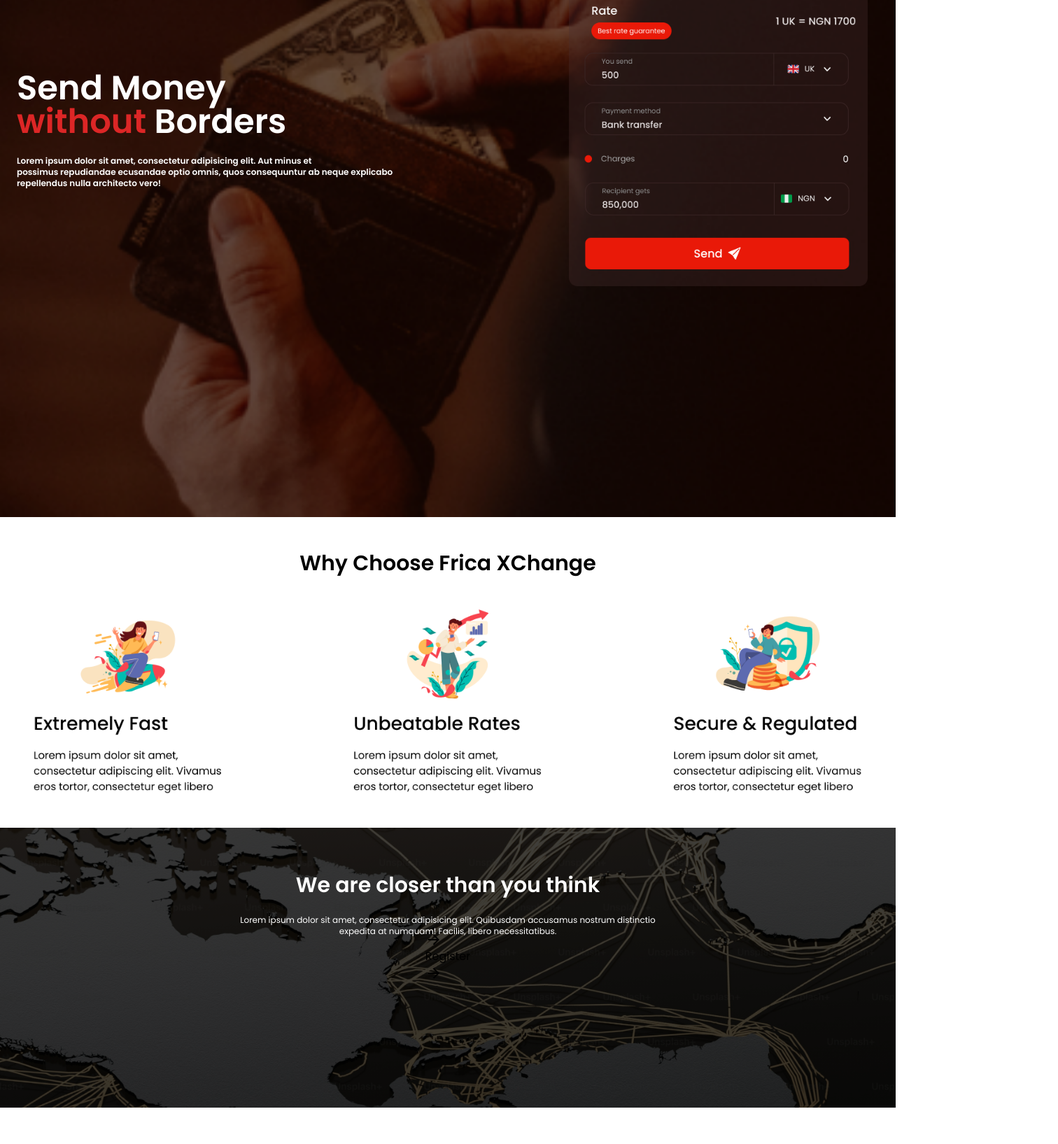
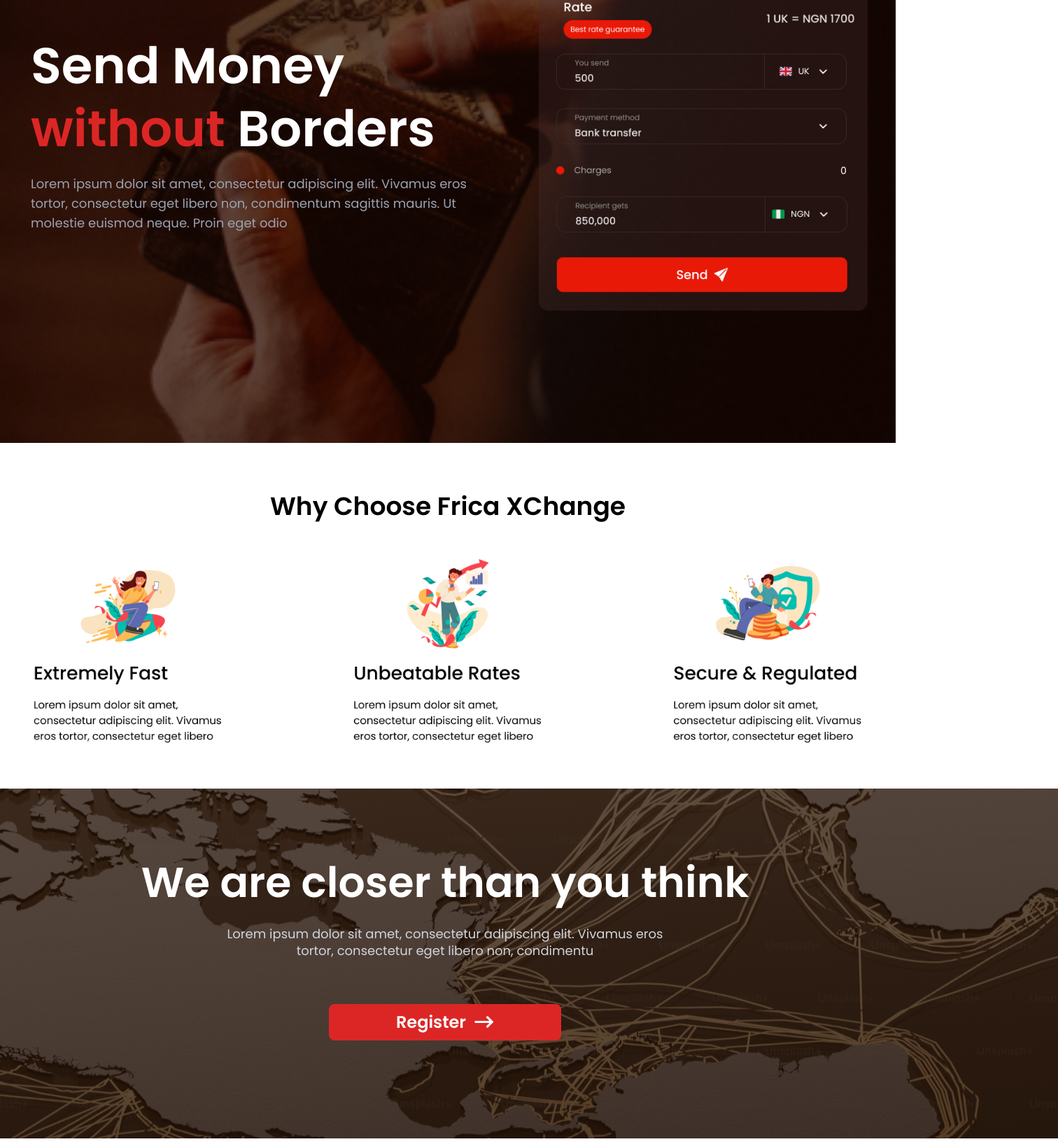
Before and after one commit to Ultimate-Guru/cosmo-remit, a React (Vite) app: page / in a window 1280 px wide. Shown: the part 125-1760 px from the top of the page at 70% size, 1512 px wide, since content can reach past the window. Built offline with nearby package versions, Linux system fonts and the light colour scheme; the HTML template or start-up script is replaced by a standard one.

Commit message:
made all these pages to be right with the fonts and sizes and spacing of the elements

```diff
--- a/src/components/CloserThanYouThink/Closer.jsx
+++ b/src/components/CloserThanYouThink/Closer.jsx
@@ -2,36 +2,35 @@
 import React from "react";
 import { NavLink } from "react-router-dom";
 import BgImg from '../../assets/img/Rectangle 14.png';
-// import './Closer.css'
+import Svg from '../../assets/img/Vector.svg'
 
 function Closer() {
     const bgImage = {
-        backgroundImage: `linear-gradient(rgba(0, 0, 0, 0.75), rgba(0, 0, 0, 0.75)), url(${BgImg})`,
+        backgroundImage: `linear-gradient(rgba(40, 20, 8, 0.75), rgba(40, 20, 8, 0.75)), url(${BgImg})`,
         backgroundPosition: 'center',
         backgroundRepeat: 'no-repeat',
         backgroundSize: 'cover',
-        height: '50vh',
-        width: '100%'
-      };
-    return(
-        <div style={bgImage} className="text-center p-16">
-            <h2 className="mb-6 text-white text-3xl font-bold text-center">We are closer than you think</h2>
-            <p className="mt-2 text-white h-6 text-xs">
-                Lorem ipsum dolor sit amet, consectetur adipisicing elit. Quibusdam accusamus nostrum distinctio <br /> expedita at numquam! Facilis, libero necessitatibus.
-            </p>
-            <NavLink to={'/SignUp'} className='text'>
-            <button className="animated-button">
-                        <svg viewBox="0 0 24 24" className="arr-2 w-6 h-6" xmlns="http://www.w3.org/2000/svg">
-                            <path d="M16.1716 10.9999L10.8076 5.63589L12.2218 4.22168L20 11.9999L12.2218 19.778L10.8076 18.3638L16.1716 12.9999H4V10.9999H16.1716Z" />
-                        </svg>
-                        <span className="text">Register</span>
+        width: '1512px',
+        height: '500px',
+    };
 
-                        <span className="circle"></span>
-                        <svg viewBox="0 0 24 24" className="arr-1 w-6 h-6" xmlns="http://www.w3.org/2000/svg">
-                            <path d="M16.1716 10.9999L10.8076 5.63589L12.2218 4.22168L20 11.9999L12.2218 19.778L10.8076 18.3638L16.1716 12.9999H4V10.9999H16.1716Z" />
-                        </svg>
-            </button>
-            </NavLink>
+    return (
+        <div style={bgImage} className="text-center p-16 leading-loose">
+            <div className="flex items-center justify-center flex-col mr-60 mt-10">
+                <h2 className="mb-6 text-white text-6xl font-semibold text-center">We are closer than you think</h2>
+
+                <p className="mt-2 text-gray-300 h-12 leading-6 text-lg">
+                    Lorem ipsum dolor sit amet, consectetur adipiscing elit. Vivamus eros <br /> tortor, consectetur eget libero non, condimentu
+                </p>
+
+                <NavLink to={'/SignUp'} className='text'>
+                    <button
+                        className="flex items-center justify-around gap-3 text-white bg-red-600 p-1.5 rounded-lg font-semibold text-2xl leading-7 mt-16 py-3 px-24">
+                        Register
+                        <img src={Svg} className="w-7" />
+                    </button>
+                </NavLink>
+            </div>
         </div>
     );
 }
--- a/src/components/DistanceSection/Distance.jsx
+++ b/src/components/DistanceSection/Distance.jsx
@@ -4,8 +4,8 @@
 
 const Distance = () => {
   return (
-    <div>
-        <img src={Dis} />
+    <div className='p-10'>
+        <img src={Dis} className='mt-5 mb-5' />
     </div>
   )
 }
--- a/src/components/FastestWaySection/Fastest.jsx
+++ b/src/components/FastestWaySection/Fastest.jsx
@@ -1,36 +1,37 @@
 /* eslint-disable no-unused-vars */
-import React from 'react'
-import { NavLink } from 'react-router-dom'
-import bgCoverImg from '../../assets/img/Vector.png';
+import React from "react";
+import { NavLink } from "react-router-dom";
+import bgCoverImg from "../../assets/img/Vector.png";
+import Svg from "../../assets/img/Vector.svg";
+import Vector from "../../assets/img/faster.png"
 
 const Fastest = () => {
     const BgImg = {
-        backgroundImage: `url(${bgCoverImg})`,
-        backgroundPosition: 'center',
-        backgroundRepeat: 'no-repeat',
-        backgroundSize: 'cover',
-        height: '40vh',
-        width: '100%'
-      };
-  return (
-    <div style={BgImg} className='text-center p-12'>
-        <h2 className='text-white text-xl font-semibold'>We are the fastest way to</h2>
-        <p className='font-medium text-2xl text-red-600'>send money abroad</p>
-        <NavLink to={'/SignUp'} className='text'>
-            <button className="animated-button">
-                        <svg viewBox="0 0 24 24" className="arr-2 w-6 h-6" xmlns="http://www.w3.org/2000/svg">
-                            <path d="M16.1716 10.9999L10.8076 5.63589L12.2218 4.22168L20 11.9999L12.2218 19.778L10.8076 18.3638L16.1716 12.9999H4V10.9999H16.1716Z" />
-                        </svg>
-                        <span className="text">Register</span>
+        backgroundImage: `url(${Vector})`,
+        backgroundPosition: "center",
+        backgroundRepeat: "no-repeat",
+        backgroundSize: "cover",
+        width: '1512px',
+        height: '361px',
+    };
+    return (
+        <div style={BgImg} className="text-center p-12">
+            <div className="flex items-center justify-center flex-col mr-60 mt-12">
+                <h2 className="text-white text-2xl font-medium h-9">
+                    We are the fastest way to
+                </h2>
 
-                        <span className="circle"></span>
-                        <svg viewBox="0 0 24 24" className="arr-1 w-6 h-6" xmlns="http://www.w3.org/2000/svg">
-                            <path d="M16.1716 10.9999L10.8076 5.63589L12.2218 4.22168L20 11.9999L12.2218 19.778L10.8076 18.3638L16.1716 12.9999H4V10.9999H16.1716Z" />
-                        </svg>
-            </button>
-        </NavLink>
-    </div>
-  )
-}
+                <p className="font-semibold text-4xl h-14 text-red-600">send money abroad</p>
 
-export default Fastest
+                <NavLink to={"/SignUp"} className="text">
+                    <button className="flex items-center justify-around gap-3 text-white bg-red-600 p-1.5 rounded-lg font-semibold text-2xl leading-7 mt-6 py-4 px-14">
+                        Register
+                        <img src={Svg} className="w-7" />
+                    </button>
+                </NavLink>
+            </div>
+        </div>
+    );
+};
+
+export default Fastest;
--- a/src/components/HeroSection/Hero.jsx
+++ b/src/components/HeroSection/Hero.jsx
@@ -9,21 +9,24 @@
     backgroundPosition: 'center',
     backgroundRepeat: 'no-repeat',
     backgroundSize: 'cover',
-    height: '100vh',
+    height: '694px',
     width: '100%'
   };
+
+  const ImgStyles = {
+    width: '470px'
+  }
 
   return (
     <div style={bgImage}>
       <div className='flex justify-between items-center'>
         <div className="">
-          <h1 className="text-5xl font-bold text-white p-6">Send Money <br /> <span className="text-red-600">without</span> Borders</h1>
-          <p className=" text-white font-semibold text-xs ml-6">
-            Lorem ipsum dolor sit amet, consectetur adipisicing elit. Aut minus et <br /> possimus repudiandae
-            ecusandae optio omnis, quos consequuntur ab neque explicabo <br /> repellendus nulla architecto vero!
+          <h1 className="text-7xl leading-tight font-bold text-white ml-11">Send Money <br /> <span className="text-red-600">without</span> Borders</h1>
+          <p className="text-gray-400 leading-7 font-normal text-lg ml-11 mt-5">
+            Lorem ipsum dolor sit amet, consectetur adipiscing elit. Vivamus eros <br /> tortor, consectetur eget libero non, condimentum sagittis mauris. Ut <br /> molestie euismod neque. Proin eget odio
           </p>
         </div>
-          <img src={FormImg} className='w-4/12 mr-10 mt-12' />
+        <img src={FormImg} style={ImgStyles} className='mr-10 mt-10' />
       </div>
     </div>
   )
--- a/src/components/HowItWorks/Works.jsx
+++ b/src/components/HowItWorks/Works.jsx
@@ -5,7 +5,7 @@
 const Works = () => {
   return (
     <div className='p-12'>
-        <img src={Working}/>
+        <img src={Working} className='mb-10'/>
     </div>
   )
 }
--- a/src/components/NewsFAQ/Faq.jsx
+++ b/src/components/NewsFAQ/Faq.jsx
@@ -5,7 +5,7 @@
 const Faq = () => {
   return (
     <div className='mt-14 mr-12'>
-        <img src={News} />
+        <img src={News} className='mt-14 mb-14'/>
     </div>
   )
 }
--- a/src/components/Subscribe/Footer.jsx
+++ b/src/components/Subscribe/Footer.jsx
@@ -2,17 +2,28 @@
 import React from 'react'
 
 const Footer = () => {
+
+  const Bg = {
+    backgroundColor: 'rgba(240, 240, 240, 1)',
+  }
+
   return (
     <>
       <div className='text-center mt-16'>
-      <h1 className='font-extrabold text-2xl mb-6'>Subscribe to our rates alert</h1>
+
+        <h1 className='font-medium text-3xl h-10 mb-6'>Subscribe to our rates alert</h1>
+
         <input
+          style={Bg}
           type="text"
           placeholder='Type your email address'
-      className='bg-gray-200 text-gray-500 p-6 text-2xl font-medium rounded w-8/12 text-center mb-10  outline-none' />
+          className=' text-gray-500 py-8 px-16 gap-3 text-2xl font-medium rounded-l-xl w-8/12 text-center mb-12 outline-none' />
+
         <button
-      className='text-white font-bold text-xl bg-red-600 rounded p-7 w-56 h-20'>
-        Subscribe</button>
+          className='text-white font-medium text-3xl bg-red-600 rounded-r-xl w-64 h-24 gap-3 py-4 px-14'>
+          Subscribe
+        </button>
+
       </div>
     </>
   )
--- a/src/components/WhyChooseUs/Choose.jsx
+++ b/src/components/WhyChooseUs/Choose.jsx
@@ -5,8 +5,8 @@
 function Choose() {
     return(
         <div className="">
-            <h1 className="text-3xl text-center mt-12 font-extrabold">Why Choose Frica XChange</h1>
-            <img src={Frica} className="w-full p-12" />
+            <h1 className="text-4xl leading-normal text-center mt-16 font-semibold">Why Choose Frica XChange</h1>
+            <img src={Frica} className="w-full p-12 mb-4" />
         </div>
     );
 }
```
Lines whose indentation alone changed are shown as unchanged.
